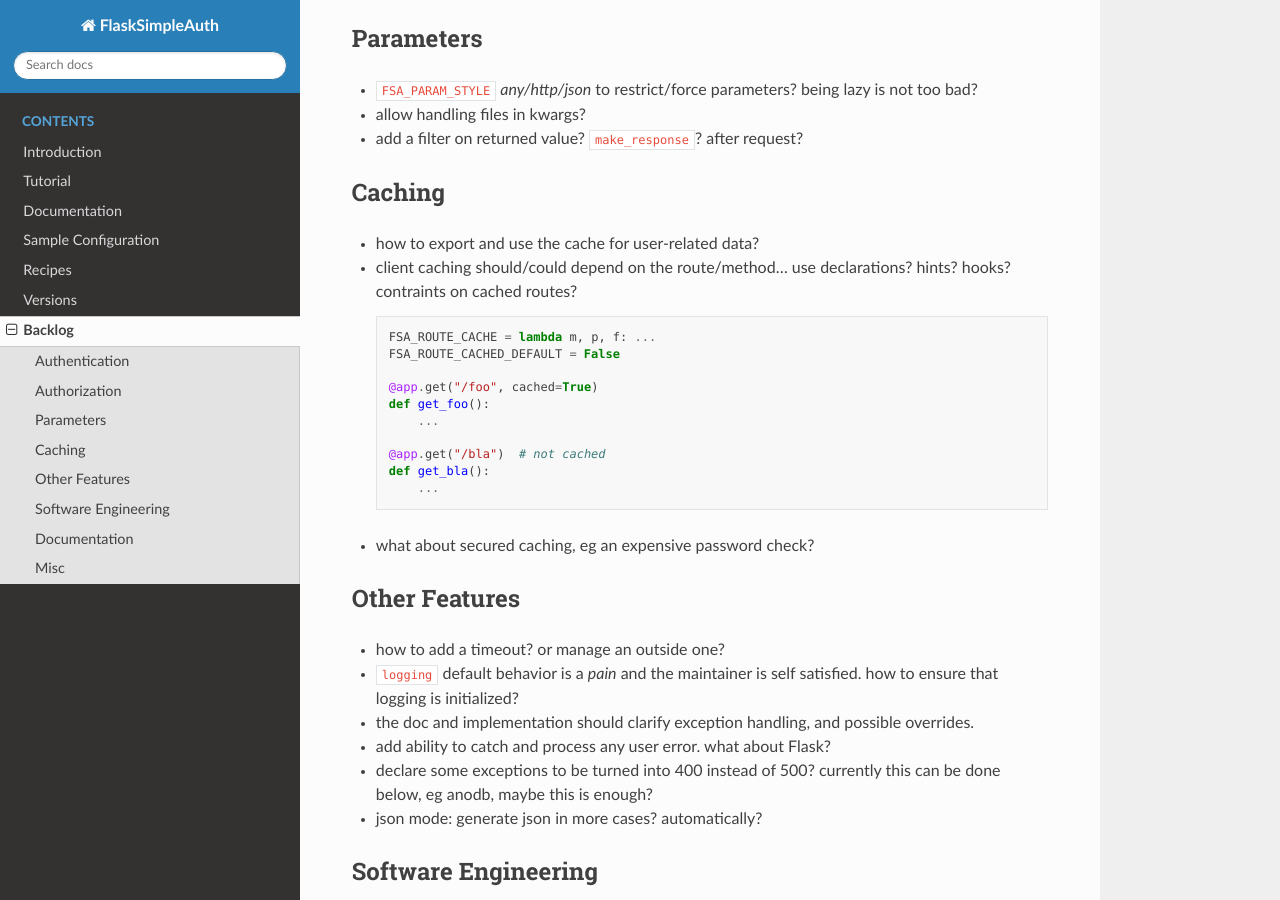
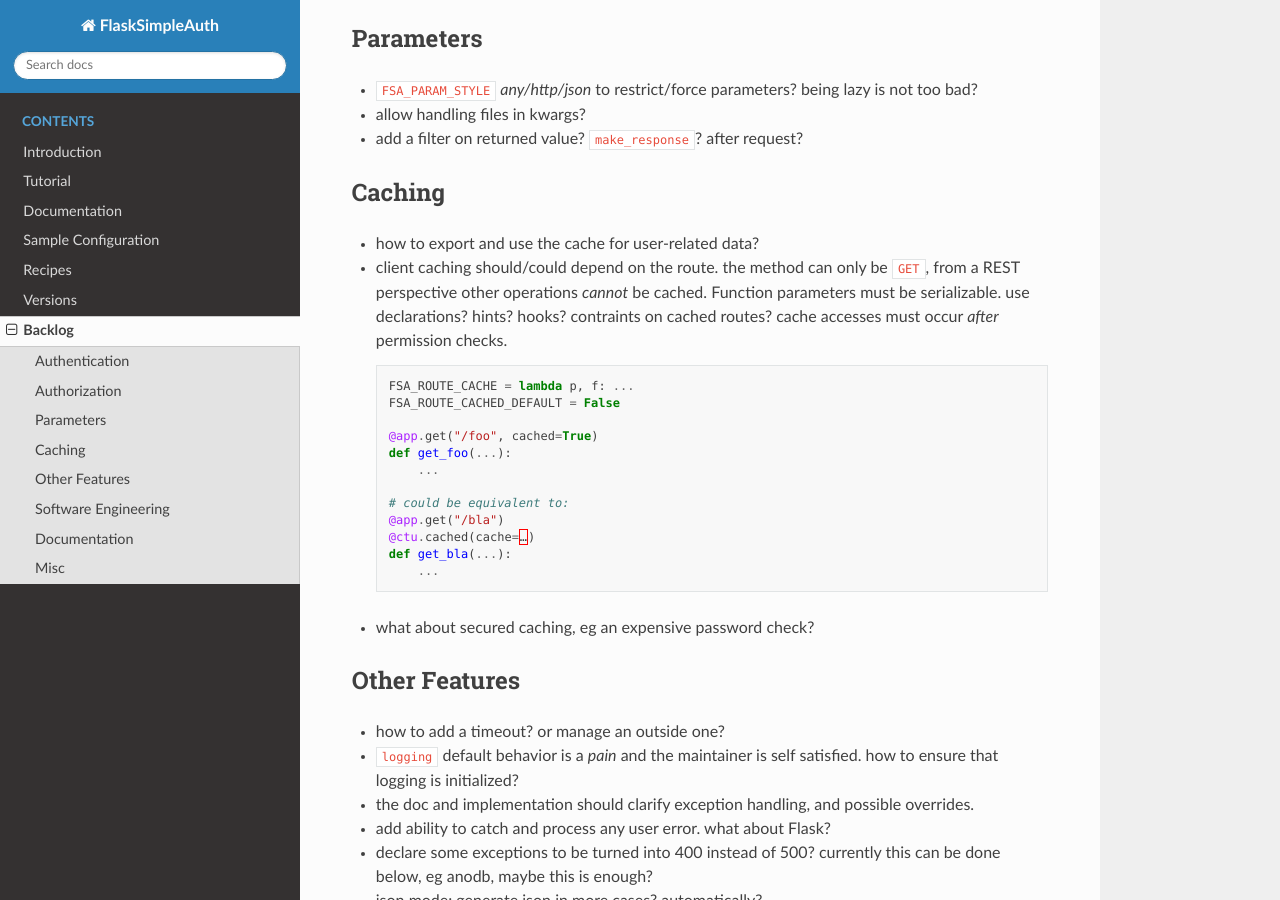
Before and after one commit to zx80/flask-simple-auth, a Sphinx documentation site: the page built from docs/TODO.md, in a window 1280 px wide and 900 px high, scrolled down 855 px. Built offline with Sphinx 7.4.7 and the Read the Docs theme 3.1.0, drawn with Linux system fonts in a browser that asks for light colours; pages that are not in the unit, such as notebooks, are missing from menus.

Commit message:
caching design wip

````diff
--- a/docs/TODO.md
+++ b/docs/TODO.md
@@ -40,19 +40,24 @@ Backlog of features that may or may not come.
 ## Caching
 
 - how to export and use the cache for user-related data?
-- client caching should/could depend on the route/method…
+- client caching should/could depend on the route.
+  the method can only be `GET`, from a REST perspective other
+  operations _cannot_ be cached. Function parameters must be serializable.
   use declarations? hints? hooks? contraints on cached routes?
+  cache accesses must occur _after_ permission checks.
 
   ```python
-  FSA_ROUTE_CACHE = lambda m, p, f: ...
+  FSA_ROUTE_CACHE = lambda p, f: ...
   FSA_ROUTE_CACHED_DEFAULT = False
 
   @app.get("/foo", cached=True)
-  def get_foo():
+  def get_foo(...):
       ...
 
-  @app.get("/bla")  # not cached
-  def get_bla():
+  # could be equivalent to:
+  @app.get("/bla")
+  @ctu.cached(cache=…)
+  def get_bla(...):
       ...
   ```
 
````
